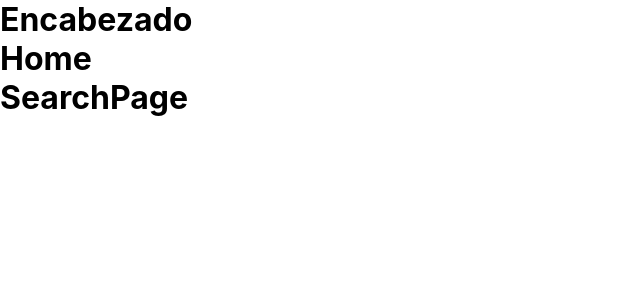
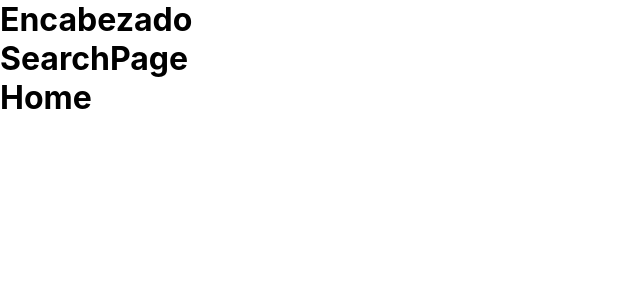
Before and after one commit to danieltelo95/bookings, a React (Create React App) app: page / in a window 1280 px wide. Shown: the top 300 px of the page, without its empty margins (0-640 px from the left). Built offline with nearby package versions, Linux system fonts and the light colour scheme.

Commit message:
first commit

```diff
--- a/src/App.js
+++ b/src/App.js
@@ -6,8 +6,8 @@ function App() {
   return (
     <div >
       <Header/>
+      <SearchPage/>
       <Home/>
-      <SearchPage/>
     </div>
   );
 }
```
